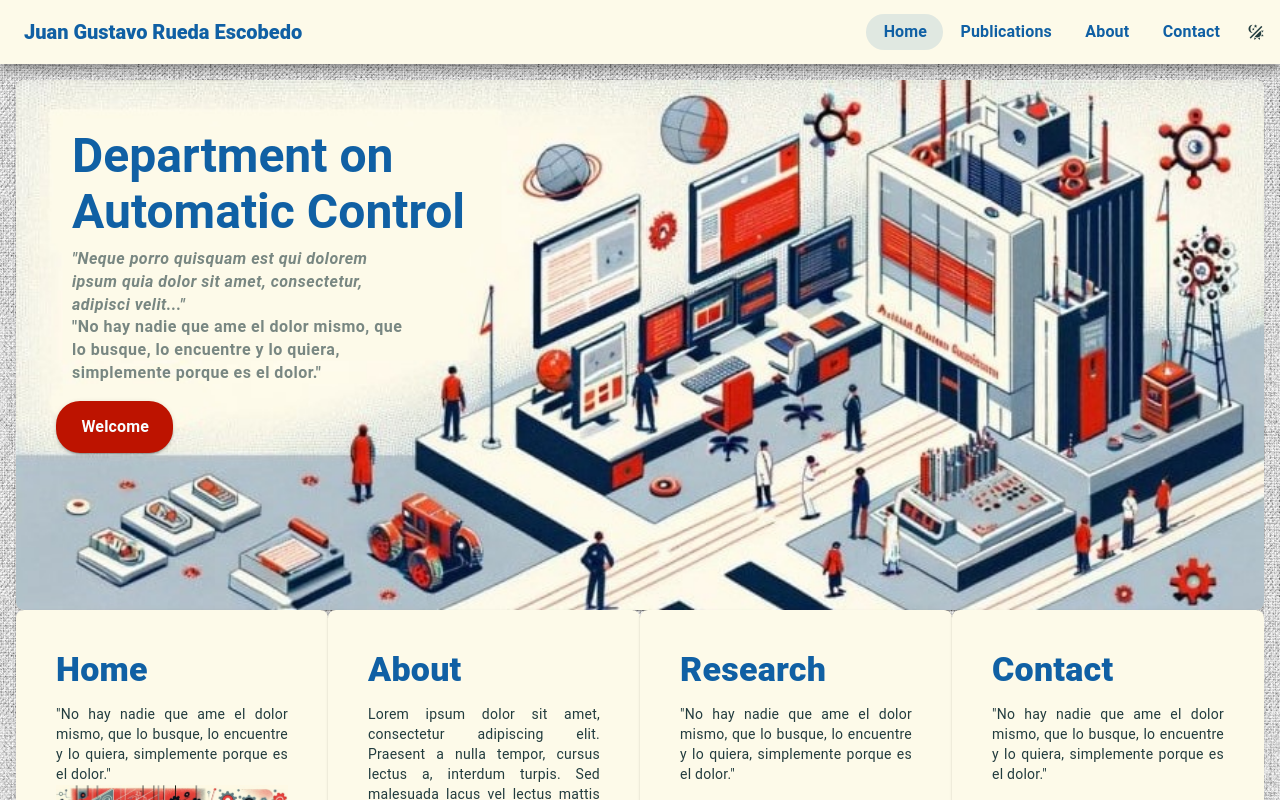
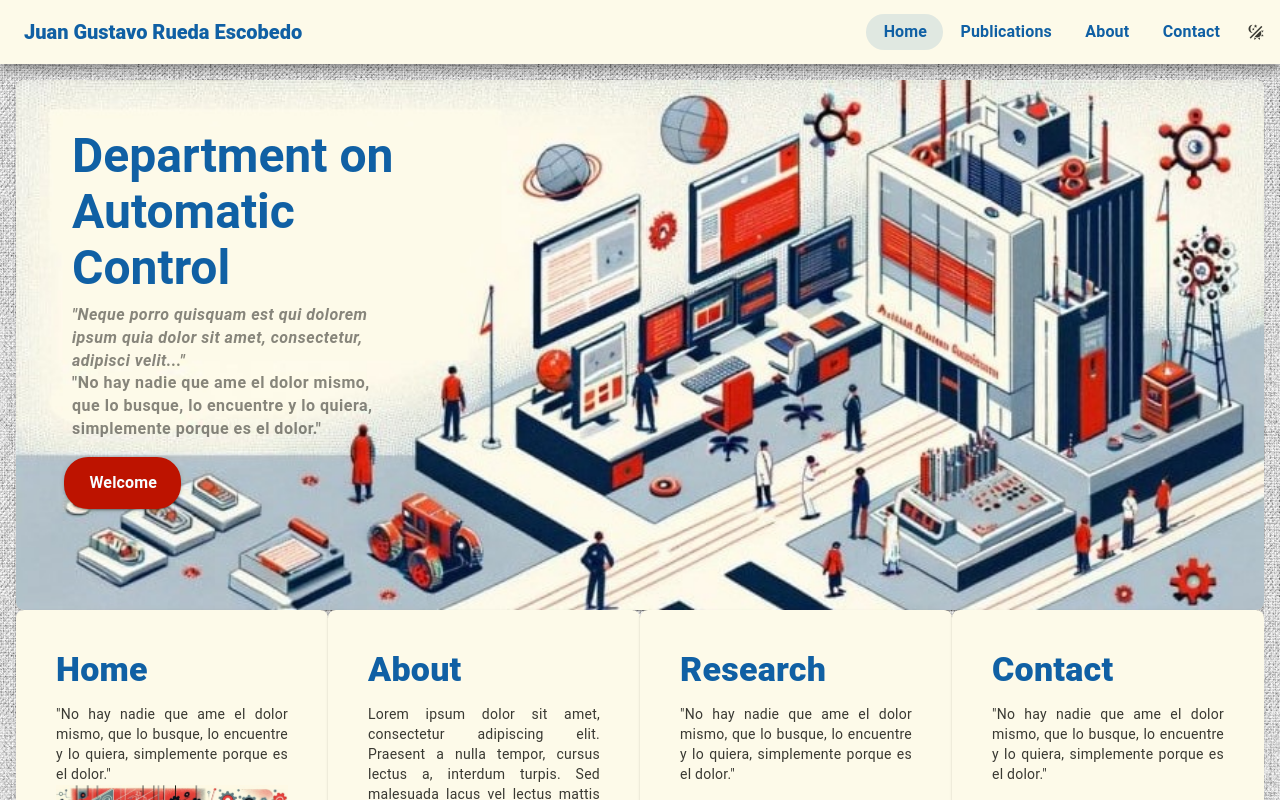
Before and after one commit to asdromundo/jg-rueda-web, a Vue app: page / in a window 1280 px wide. Shown: the top 800 px of the page. Built offline with nearby package versions, Linux system fonts and the light colour scheme.

Commit message:
Fixed Dark theme

```diff
--- a/src/App.vue
+++ b/src/App.vue
@@ -1,9 +1,14 @@
 <script setup lang="ts">
+import { computed } from 'vue'
 import { RouterView } from 'vue-router'
 import { ref } from 'vue'
 import { useTheme } from 'vuetify'
 
 const theme = useTheme()
+
+const darkMode = computed(() => {
+  return theme.global.current.value.dark
+})
 
 function toggleTheme() {
   theme.global.name.value = theme.global.current.value.dark ? 'lightTheme' : 'darkTheme'
@@ -47,7 +52,7 @@ let data = ref({
       <v-list-item to="/contact" title="Contact"></v-list-item>
     </v-navigation-drawer>
 
-    <v-main class="align-center justify-center h-100 main">
+    <v-main class="align-center justify-center h-100" :class="darkMode ? 'dark-main' : 'main'">
       <v-container class="container">
         <RouterView />
       </v-container>
@@ -62,11 +67,17 @@ let data = ref({
 
 <style scoped>
 .main {
-  background: url('/texture_400x400.jpg'); /* Propiedad background para recortar y centrar la imagen */
+  background-image: url('/texture_400x400.jpg'); /* Propiedad background para recortar y centrar la imagen */
   background-repeat: repeat;
 }
 
-.main .container{
+.dark-main {
+  background-repeat: repeat;
+  background-image: linear-gradient(rgba(0, 0, 0, 0.7), rgba(0, 0, 0, 0.7)), url('/texture_400x400.jpg');
+}
+
+.container{
+  background: var(--var-theme-primary);
   max-width: 1440px;
   min-width: 300px;
 }
--- a/src/main.ts
+++ b/src/main.ts
@@ -17,22 +17,22 @@ const lightTheme: ThemeDefinition = {
   colors: {
     primary: '#1060a4',
     'on-primary': '#f8fdff',
-    'primary-container': '#d2e4ff',
+    'primary-container': '#D3E4FF',
     'on-primary-container': '#001c38',
-    secondary: '#bd1300',
+    secondary: '#545F70',
     'on-secondary': '#f8fdff',
-    'secondary-container': '#ffdad4',
-    'on-secondary-container': '#400200',
-    tertiary: '#256c2c',
-    'on-tertiary': '#a9f5a4',
-    'tertiary-container': '#a9f5a4',
-    'on-tertiary-container': '#002204',
+    'secondary-container': '#D7E3F8',
+    'on-secondary-container': '#101C2B',
+    tertiary: '#BD1300',
+    'on-tertiary': '#f8fdff',
+    'tertiary-container': '#FFDAD4',
+    'on-tertiary-container': '#400200',
     background: '#FDFAE9',
     'on-background': '#001f25',
     surface: '#FDFAE9',
-    'on-surface': '#001f25',
-    'surface-variant': '#dfe2eb',
-    'on-surface-variant': '#43474e',
+    'on-surface': '#1C1C17',
+    'surface-variant': '#DFE2EB',
+    'on-surface-variant': '#43474E',
     error: '#ba1a1a',
     'on-error': '#ffffff',
     info: '#256c2c',
@@ -44,25 +44,25 @@ const lightTheme: ThemeDefinition = {
 const darkTheme: ThemeDefinition = {
   dark: true,
   colors: {
-    primary: '#a1c9ff',
-    'on-primary': '#00325a',
+    primary: '#A1C9FF',
+    'on-primary': '#00325B',
     'primary-container': '#004880',
     'on-primary-container': '#d2e4ff',
-    secondary: '#ffb4a6',
-    'on-secondary': '#670600',
-    'secondary-container': '#900c00',
-    'on-secondary-container': '#ffdad4',
-    tertiary: '#8ed88a',
-    'on-tertiary': '#00390c',
-    'tertiary-container': '#035316',
-    'on-tertiary-container': '#a9f5a4',
-    background: '#001f25',
-    'on-background': '#a6eeff',
-    surface: '#001f25',
-    'on-surface': '#a6eeff',
+    secondary: '#BBC7DB',
+    'on-secondary': '#263141',
+    'secondary-container': '#3C4858',
+    'on-secondary-container': '#D7E3F8',
+    tertiary: '#FFB4A6',
+    'on-tertiary': '#670600',
+    'tertiary-container': '#900C00',
+    'on-tertiary-container': '#FFDAD4',
+    background: '#1C1C17',
+    'on-background': '#E6E2DA',
+    surface: '#14140F',
+    'on-surface': '#C9C6BE',
     'surface-variant': '#43474e',
     'on-surface-variant': '#c3c6cf',
-    error: '#ffb4ab',
+    error: '#FFB4AB',
     'on-error': '#690005',
     info: '#256c2c',
     success: '#1060a4',
--- a/src/views/HomeView.vue
+++ b/src/views/HomeView.vue
@@ -1,11 +1,15 @@
 <script setup lang="ts">
 import { VCol } from 'vuetify/components'
+import { useTheme } from 'vuetify'
+
+const theme = useTheme()
 </script>
 
 <template>
   <v-col class="pa-0">
     <v-card class="w-100">
-      <v-img src="/banner_long.jpg">
+      <v-img src="/banner_long.jpg" :style="{ filter: theme.global.current.value.dark ? 'brightness(50%)' : 'none' }"/>
+      <v-container class="overlay-container pa-0">
         <v-card-title
         class="text-primary font-weight-bold text-h6 text-md-h3 mx-10 mt-10 align-center"
         style="overflow-wrap: anywhere; white-space: normal; max-width: 35%; line-height: 3.5rem"
@@ -19,26 +23,27 @@ import { VCol } from 'vuetify/components'
         <i>"Neque porro quisquam est qui dolorem ipsum quia dolor sit amet, consectetur, adipisci velit..."</i>
         <p>"No hay nadie que ame el dolor mismo, que lo busque, lo encuentre y lo quiera, simplemente porque es el dolor."</p>
       </v-card-subtitle>
-        <v-btn class="text-none font-weight-bold text-subtitle-1 ml-10 mt-4" size="x-large" color="secondary">Welcome</v-btn>
-      </v-img>
+      <v-btn class="text-none font-weight-bold text-subtitle-1 ml-12 mt-4" size="x-large" color="tertiary">Welcome</v-btn>
+
+      </v-container>
     </v-card>
     <!-- End banner image -->
     <v-row no-gutters>
-      <v-col class="text-justify d-flex" cols="12" md="3" style="flex-direction: : column;;">
+      <v-col class="text-justify d-flex" cols="12" md="3" style="flex-direction: : column;">
         <v-card class="pa-6">
           <v-card-title class="text-h6 text-md-h4 text-primary font-weight-black">
             Home
           </v-card-title>
           <v-card-text>
             <p>"No hay nadie que ame el dolor mismo, que lo busque, lo encuentre y lo quiera, simplemente porque es el dolor."</p>
-            <v-img src="/banner.jpg" ></v-img>
+            <v-img src="/banner.jpg"></v-img>
           </v-card-text>
           <v-card-actions class="justify-center">
             <v-btn block :variant="'flat'" color="primary" class="text-none font-weight-bold" size="x-large" >Lorem ipsum dolor</v-btn>
           </v-card-actions>
         </v-card>
       </v-col>
-      <v-col class="text-justify d-flex" cols="12" md="3" style="flex-direction: : column;;">
+      <v-col class="text-justify d-flex" cols="12" md="3" style="flex-direction: : column;">
         <v-card class="pa-6">
           <v-card-title class="text-h6 text-md-h4 text-primary font-weight-black">
             About
@@ -53,7 +58,7 @@ import { VCol } from 'vuetify/components'
           </v-card-text>
         </v-card>
       </v-col>
-      <v-col class="text-justify d-flex" cols="12" md="3" style="flex-direction: : column;;">
+      <v-col class="text-justify d-flex" cols="12" md="3" style="flex-direction: : column;">
         <v-card class="pa-6">
           <v-card-title class="text-h6 text-md-h4 text-primary font-weight-black">
             Research
@@ -72,7 +77,7 @@ import { VCol } from 'vuetify/components'
           </v-card-actions>
         </v-card>
       </v-col>
-      <v-col class="text-justify d-flex" cols="12" md="3" style="flex-direction: : column;;">
+      <v-col class="text-justify d-flex" cols="12" md="3" style="flex-direction: : column;">
         <v-card class="pa-6">
           <v-card-title class="text-h6 text-md-h4 text-primary font-weight-black">
             Contact
@@ -87,7 +92,7 @@ import { VCol } from 'vuetify/components'
             <v-btn block :variant="'flat'" class="text-none font-weight-bold" size="x-large" color="primary-container">Lorem ipsum dolor</v-btn>
           </v-card-actions>
           <v-card-actions class="justify-center">
-            <v-btn block :variant="'flat'" color="secondary" class="text-none font-weight-bold" size="x-large" >Lorem ipsum dolor</v-btn>
+            <v-btn block :variant="'flat'" color="tertiary" class="text-none font-weight-bold" size="x-large" >Lorem ipsum dolor</v-btn>
           </v-card-actions>
         </v-card>
       </v-col>
@@ -95,3 +100,13 @@ import { VCol } from 'vuetify/components'
   </v-col>
   <!-- End cards -->
 </template>
+
+<style scoped>
+.overlay-container {
+  position: absolute;
+  top: 0;
+  left: 0;
+  width: 100%;
+  height: 100%;
+}
+</style>
```
Lines whose indentation alone changed are shown as unchanged.
